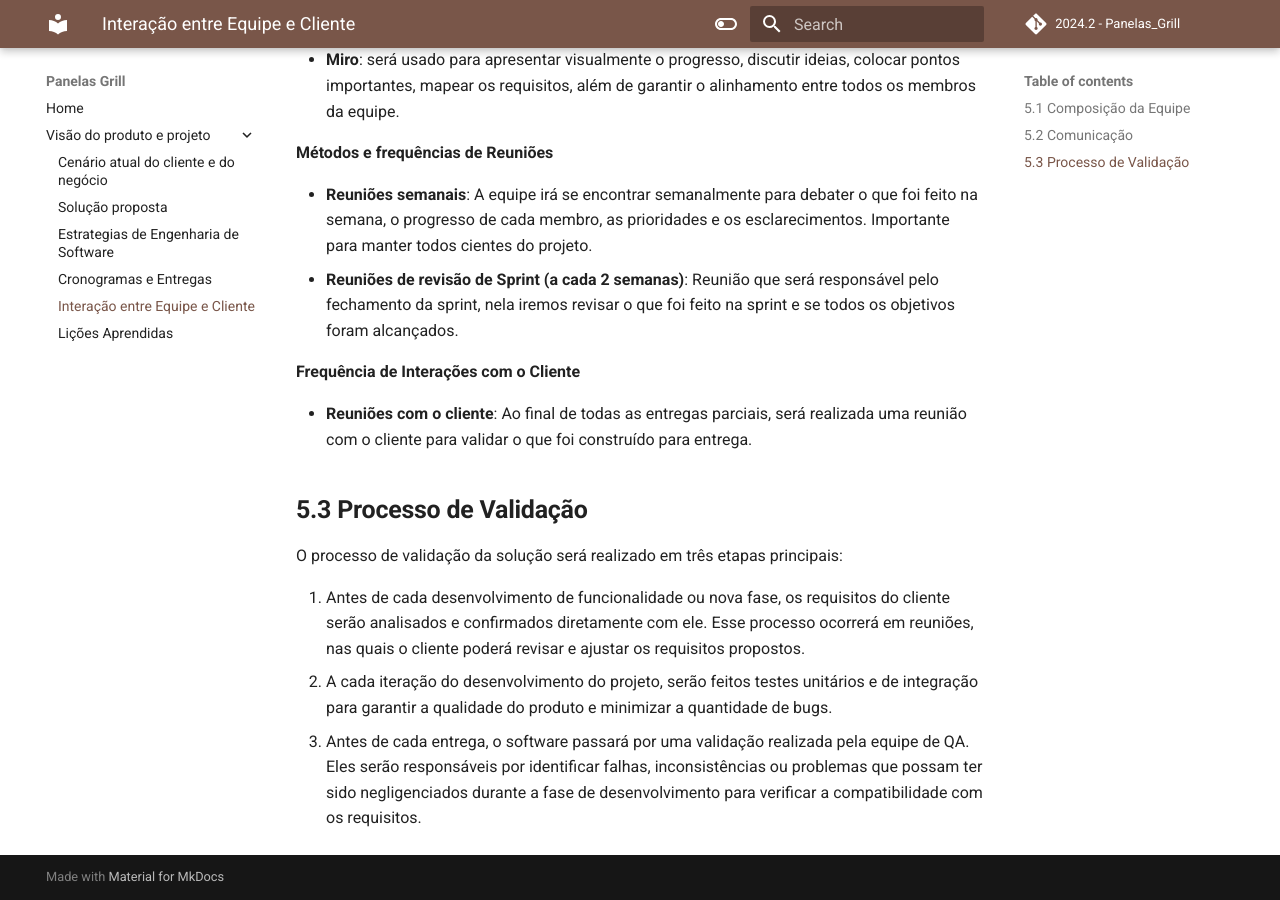
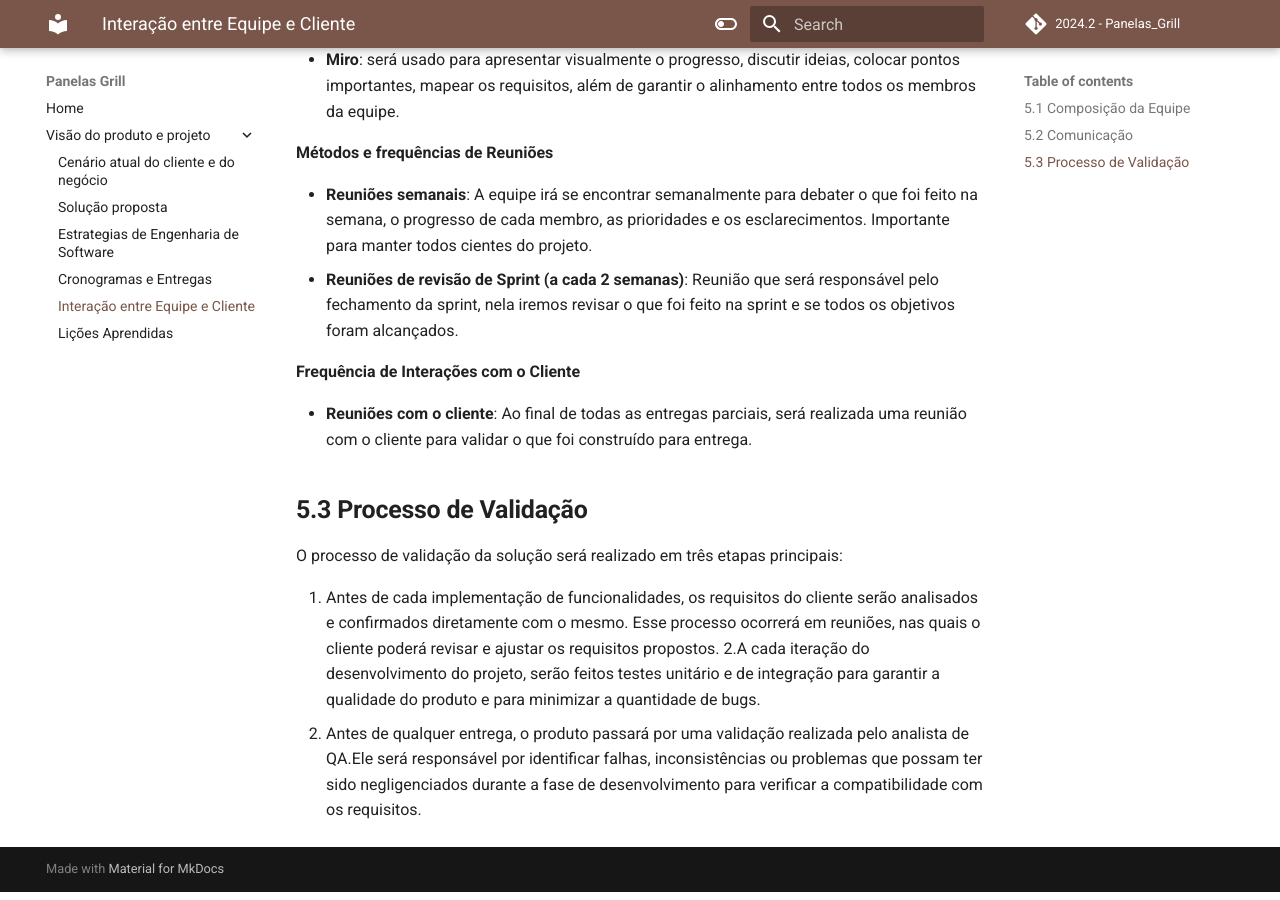
Before and after one commit to mdsreq-fga-unb/2024.2-T03-PanelasGrill, an MkDocs documentation site: the page built from docs/unidade1/sessao5.md, in a window 1280 px wide and 900 px high, scrolled down 872 px. Built offline with MkDocs 1.6.1 and Material for MkDocs 9.7.7, drawn with Linux system fonts in a browser that asks for light colours; comment, search, counter and statistics services are not loaded.

Commit message:
Update sessao5.md

```diff
--- a/docs/unidade1/sessao5.md
+++ b/docs/unidade1/sessao5.md
@@ -68,6 +68,6 @@
 
 O processo de validação da solução será realizado em três etapas principais:
 
-1. Antes de cada desenvolvimento de funcionalidade ou nova fase, os requisitos do cliente serão analisados e confirmados diretamente com ele. Esse processo ocorrerá em reuniões, nas quais o cliente poderá revisar e ajustar os requisitos propostos.
-2. A cada iteração do desenvolvimento do projeto, serão feitos testes unitários e de integração para garantir a qualidade do produto e minimizar a quantidade de bugs.
-3. Antes de cada entrega, o software passará por uma validação realizada pela equipe de QA. Eles serão responsáveis por identificar falhas, inconsistências ou problemas que possam ter sido negligenciados durante a fase de desenvolvimento para verificar a compatibilidade com os requisitos.
+1. Antes de cada implementação de funcionalidades, os requisitos do cliente serão analisados e confirmados diretamente com o mesmo. Esse processo ocorrerá em reuniões, nas quais o cliente poderá revisar e ajustar os requisitos propostos.
+2.A cada iteração do desenvolvimento do projeto, serão feitos testes unitário e de integração para garantir a qualidade do produto e para minimizar a quantidade de bugs.
+3. Antes de qualquer entrega, o produto passará por uma validação realizada pelo analista de QA.Ele será responsável por identificar falhas, inconsistências ou problemas que possam ter sido negligenciados durante a fase de desenvolvimento para verificar a compatibilidade com os requisitos.
```
